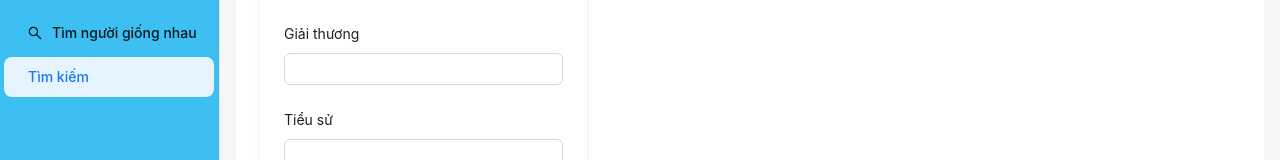
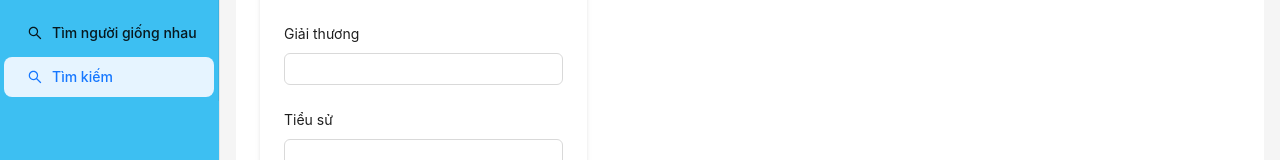
Before and after one commit to Gilgamesh-hoang/CelebMatch-Frontend, a React (Vite) app: page /feature/search in a window 1280 px wide. Shown: the part 175-335 px from the top of the page. Built offline with nearby package versions, Linux system fonts and the light colour scheme.

Commit message:
fix conflict

```diff
--- a/src/App.tsx
+++ b/src/App.tsx
@@ -31,15 +31,15 @@ function App() {
         {
             key: 'search',
             label: 'Tìm kiếm',
-            // icon: <ExportOutlined />
-        },
+            icon: <SearchOutlined />
+        }
     ];
 
     return (
         <BrowserRouter>
             <div className="App">
                 <Routes>
-                    <Route path="/" element={<Navigate to="/nav/face-upload" replace />} />
+                    <Route path="/" element={<Navigate to="/feature/face-upload" replace />} />
                     <Route path="/feature/" element={
                         <VerticalNavigationLayout
                             menuItems={menuItems}
--- a/src/component/form/SearchForm.tsx
+++ b/src/component/form/SearchForm.tsx
@@ -14,7 +14,6 @@ interface Props {
 const SearchForm = ({setResult, setIsSearching}: Props) => {
     const [form] = Form.useForm<SearchFormType>();
     const [songs, setSongs] = useState<string[]>([]);
-    // const {songs, awards} = form.getFieldsValue()
     const [awards, setAwards] = useState<string[]>([]);
 
 
@@ -68,7 +67,6 @@ const SearchForm = ({setResult, setIsSearching}: Props) => {
     };
 
     const onFinish = async (body: SearchFormType) => {
-        setResult(null)
         const hasAtLeastOne =
             (body.songs && body.songs.length > 0) ||
             (body.awards && body.awards.length > 0) ||
--- a/src/layout/VerticalNavigationLayout.tsx
+++ b/src/layout/VerticalNavigationLayout.tsx
@@ -69,7 +69,7 @@ const VerticalNavigationLayout = ({ menuItems, defaultSelectedKey }: Props) => {
                     items={menuItems}
                     onClick={({ key }) => {
                         setSelectedKey(key);
-                        navigate(`/nav/${key}`);
+                        navigate(`/feature/${key}`);
                     }}
                     style={{
                         backgroundColor: 'transparent',
--- a/src/pages/FaceUpload.tsx
+++ b/src/pages/FaceUpload.tsx
@@ -4,7 +4,7 @@ import ResultDisplay from '../component/form/ResultDisplay';
 import LoadingOverlay from '../component/LoadingOverlay';
 import Dialog from '../component/dialog/CustomDialog';
 import http from '../utils/http';
-import { Detection} from '../types/detect-face';
+import { Detection} from '../types/detect-face.type';
 
 interface ServerResponse {
   probability: number;
```
